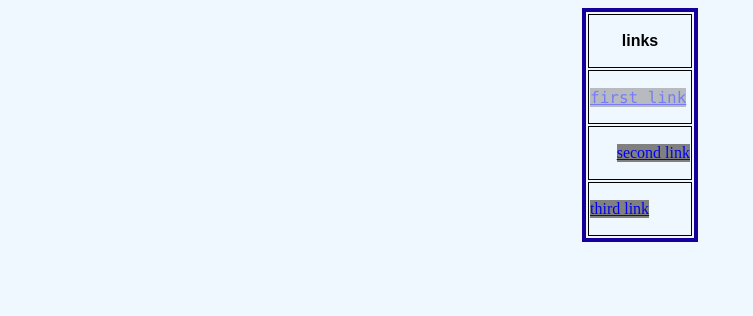
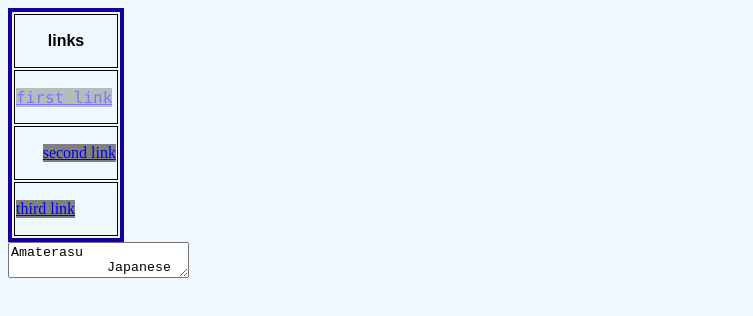
Before and after one commit to jdmar3-comp426/a01-nateturner, a plain HTML site: page index.html in a window 1280 px wide. Shown: the whole page, without its empty margins (0-753 px from the left). Drawn offline with Linux system fonts and the light colour scheme.

Commit message:
added myth stuff

```diff
--- a/index.html
+++ b/index.html
@@ -8,7 +8,7 @@
     </head>
 
     <body>
-        <table class="f">
+        <table class="f g">
             <tbody>
             <tr>
                 <th scope="col">
@@ -32,5 +32,12 @@
             </tr>
             </tbody>
         </table>
+        <textarea class="g">Amaterasu
+            Japanese Goddess of the Sun
+            Child of Izanagi
+            Sister to Tsukuyomi and Susanoo
+
+
+            All info from https://en.wikipedia.org/wiki/Amaterasu</textarea>
     </body>
 </html>
--- a/styles.css
+++ b/styles.css
@@ -6,7 +6,7 @@ title {
     font-size: medium;
 }
 
-table {
+g {
     margin-right: auto;
     margin-left:auto;
 }
```
Also changed, not shown: first.html (+3 -1 lines), second.html (+2 -1 lines), third.html (+2 -1 lines).
